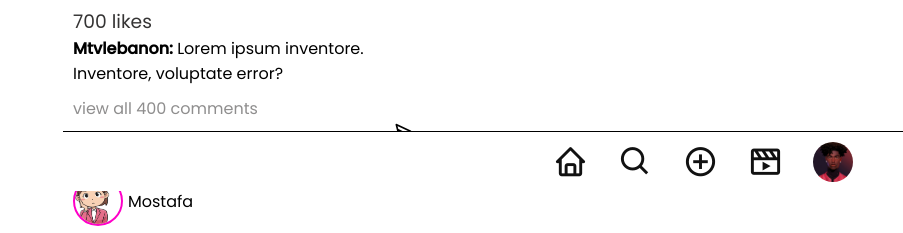
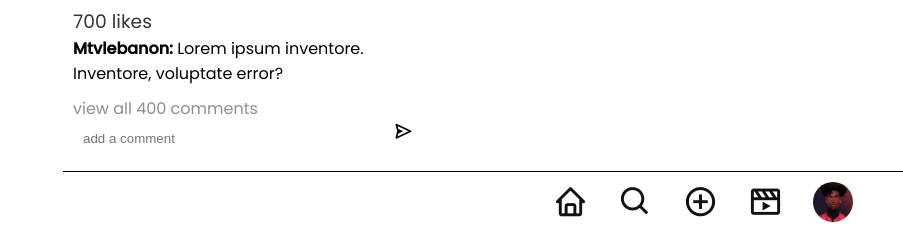
Before and after one commit to youssef-nachar/the-instagram, a plain HTML site: page index.html in a window 1280 px wide. Shown: the part 539-772 px from the top of the page, without its empty margins (377-1280 px from the left). Drawn offline with nearby package versions, Linux system fonts and the light colour scheme; grey boxes are pictures that could not be loaded.

Commit message:
Update index.css

```diff
--- a/index.css
+++ b/index.css
@@ -131,7 +131,7 @@ input{
 }
 .footer{
     position: fixed;
-    bottom: 70px;
+    bottom: 30px;
     width:100%;
     height:60px;
     display:flex;
```
